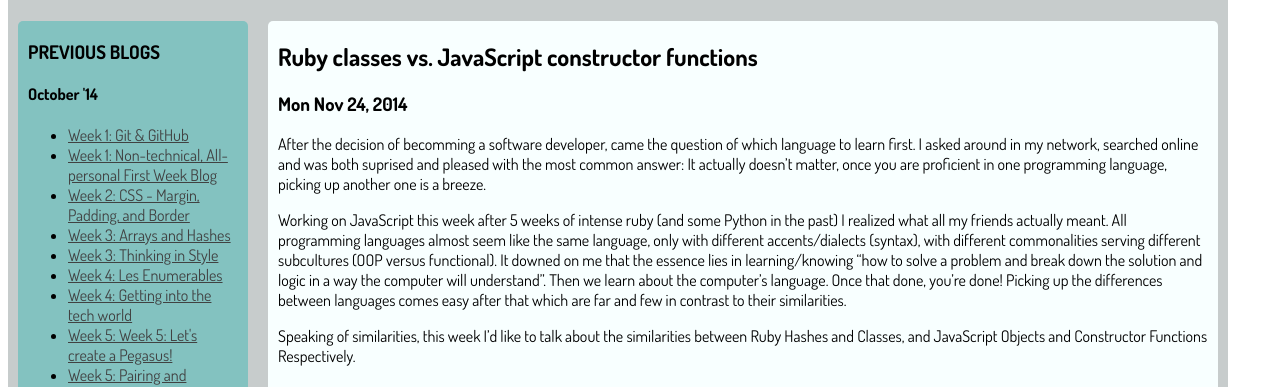
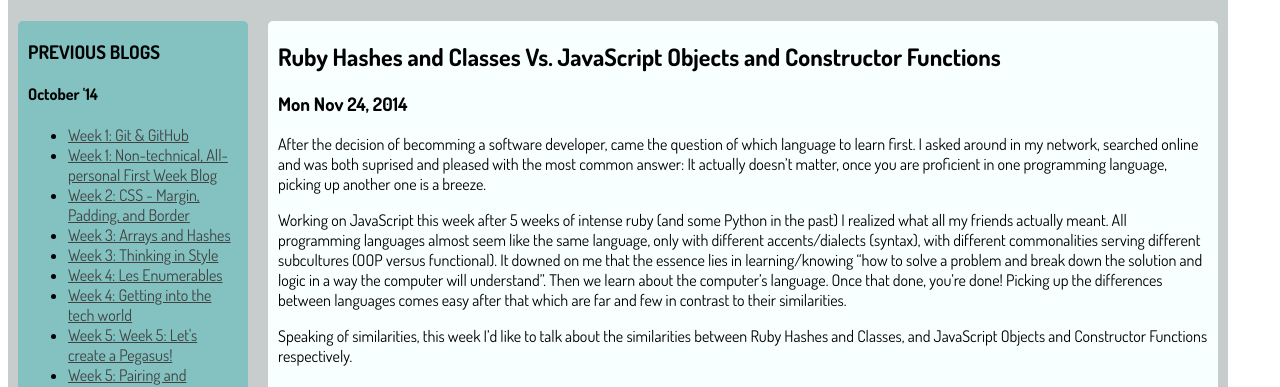
Before and after one commit to banud/BanuD.github.io, a plain HTML site: page blog/t7-JavaScript.html in a window 1280 px wide. Shown: the part 421-808 px from the top of the page. Drawn offline with Linux system fonts and the light colour scheme.

Commit message:
Modified content

```diff
--- a/blog/t7-JavaScript.html
+++ b/blog/t7-JavaScript.html
@@ -45,11 +45,11 @@
             </div>
 
             <div id="content">
-                <h2 id="blog_title">Ruby classes vs. JavaScript constructor functions</h2>
+                <h2 id="blog_title">Ruby Hashes and Classes Vs. JavaScript Objects and Constructor Functions</h2>
                 <h3 id="blog_title">Mon Nov 24, 2014</h3>
                 <p>After the decision of becomming a software developer, came the question of which language to learn first. I asked around in my network, searched online and was both suprised and pleased with the most common answer: It actually doesn’t matter, once you are proficient in one programming language, picking up another one is a breeze.</p>
                 <p>Working on JavaScript this week after 5 weeks of intense ruby (and some Python in the past) I realized what all my friends actually meant. All programming languages almost seem like the same language, only with different accents/dialects (syntax), with different commonalities serving different subcultures (OOP versus functional). It downed on me that the essence lies in learning/knowing “how to solve a problem and break down the solution and logic in a way the computer will understand”. Then we learn about the computer’s language. Once that done, you’re done! Picking up the differences between languages comes easy after that which are far and few in contrast to their similarities.</p>
-                <p>Speaking of similarities, this week I’d like to talk about the similarities between Ruby Hashes and Classes, and JavaScript Objects and Constructor Functions Respectively.</p>
+                <p>Speaking of similarities, this week I’d like to talk about the similarities between Ruby Hashes and Classes, and JavaScript Objects and Constructor Functions respectively.</p>
                 <p></p>
                 <p></p>
                 <p></p>
```
